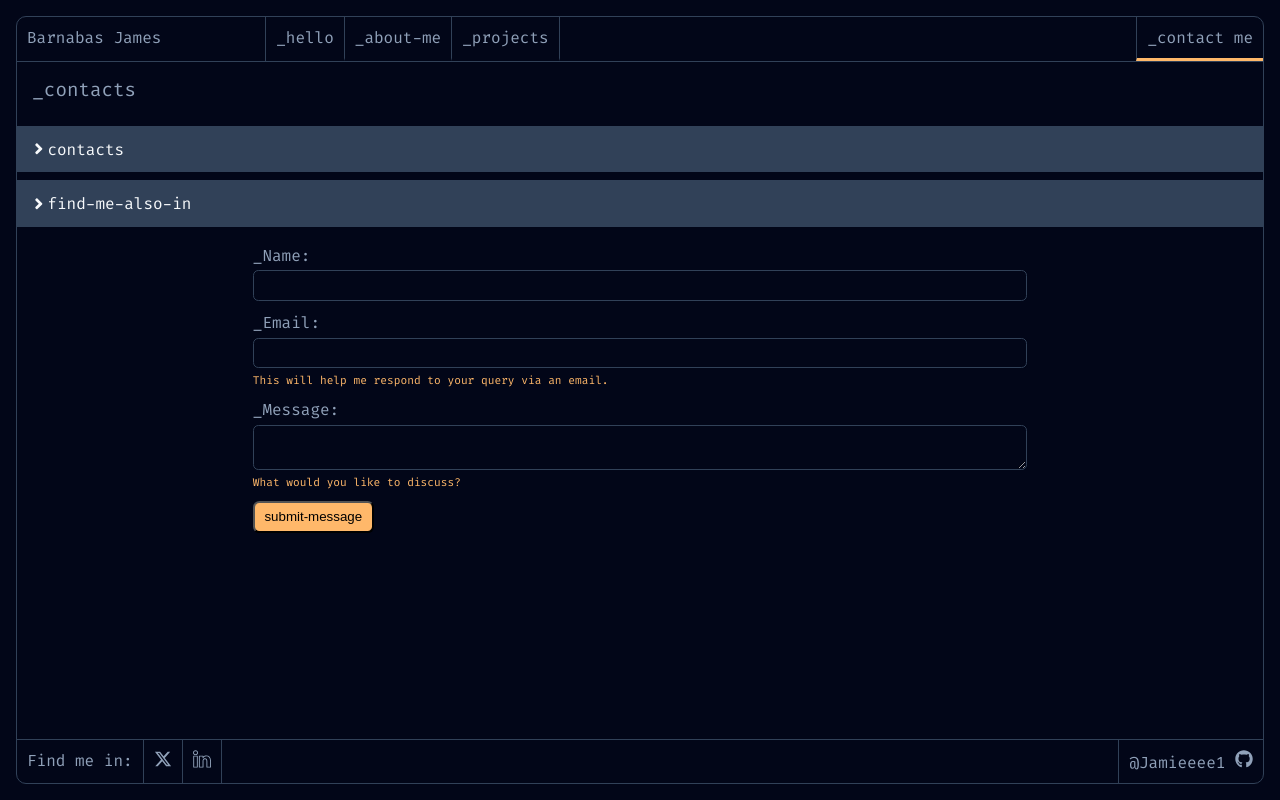
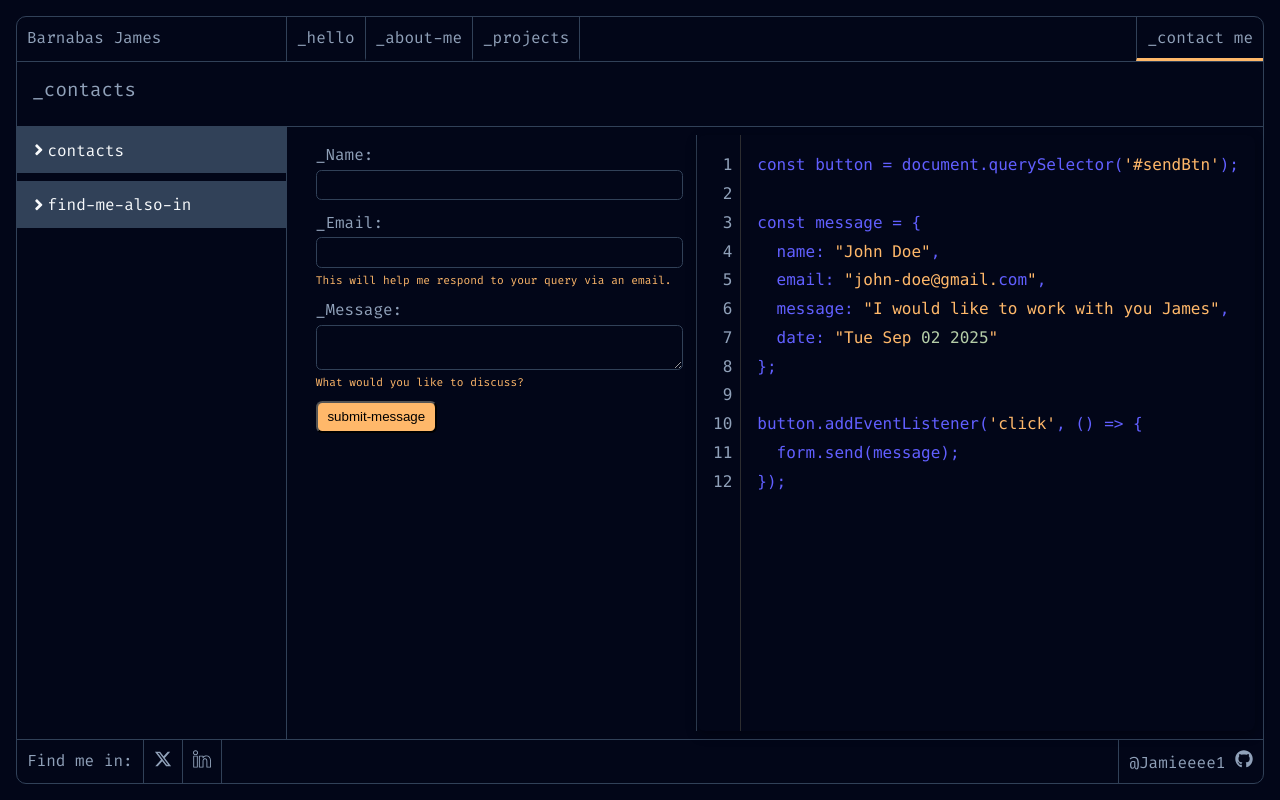
Before and after one commit to Jamieeee1/my-site, a React (Vite) app: page /contactme in a window 1280 px wide. Built offline with nearby package versions, Linux system fonts and the light colour scheme.

Commit message:
done with contact I think

```diff
--- /dev/null
+++ b/src/components/CodeDisplay.scss
@@ -0,0 +1,107 @@
+// VS Code color variables
+$vscode-bg: #1e1e1e;
+$vscode-text: #d4d4d4;
+$vscode-line-numbers: #858585;
+$vscode-border: #2d2d30;
+
+// Syntax colors
+$color-keyword: rgba(97, 95, 255, 1);
+$color-string: rgba(255, 184, 106, 1);
+$color-number: #b5cea8;
+$color-comment: #6a9955;
+$color-method: #dcdcaa;
+$color-property: #9cdcfe;
+
+.code-display {
+  // background-color: $vscode-bg;
+  // color: $vscode-text;
+  font-family: "Monaco", "Menlo", "Ubuntu Mono", "Consolas", monospace;
+  // font-size: 14px;
+  line-height: 1.5;
+  border-radius: 8px;
+  overflow: hidden;
+  box-shadow: 0 4px 12px rgba(0, 0, 0, 0.3);
+  max-width: 100%;
+  overflow-x: auto;
+  display: flex;
+
+  &__container {
+    display: flex;
+    min-width: fit-content;
+  }
+
+  &__line-numbers {
+    // background-color: $vscode-bg;
+    // color: $vscode-line-numbers;
+    padding: 16px 8px 16px 16px;
+    text-align: right;
+    user-select: none;
+    border-right: 1px solid $vscode-border;
+    font-size: 1rem;
+    line-height: 1.5;
+    min-width: 40px;
+
+    .line-number {
+      height: 1.8rem;
+      display: flex;
+      align-items: center;
+      justify-content: flex-end;
+    }
+  }
+
+  &__content {
+    flex: 1;
+    padding: 16px;
+    // background-color: $vscode-bg;
+
+    .code-line {
+      height: 1.8rem;
+      display: flex;
+      align-items: center;
+      white-space: pre;
+      font-family: inherit;
+      color: $color-keyword;
+    }
+  }
+
+  // Syntax highlighting
+  .keyword {
+    color: $color-keyword;
+    font-weight: normal;
+  }
+
+  .string {
+    color: $color-string;
+  }
+
+  .number {
+    color: $color-number;
+  }
+
+  .comment {
+    color: $color-comment;
+    font-style: italic;
+  }
+
+  .method {
+    color: $color-keyword;
+  }
+
+  .property {
+    color: $color-keyword;
+  }
+
+  // Responsive
+  @media (max-width: 768px) {
+    // font-size: 12px;
+
+    &__line-numbers {
+      padding: 12px 6px 12px 12px;
+      min-width: 35px;
+    }
+
+    &__content {
+      padding: 12px;
+    }
+  }
+}
--- /dev/null
+++ b/src/components/Codedisplay.jsx
@@ -0,0 +1,58 @@
+import React from "react";
+import "./CodeDisplay.scss";
+
+const CodeDisplay = ({ code, language = "javascript", className = "" }) => {
+  const lines = code.split("\n");
+
+  const highlightJavaScript = (line) => {
+    return (
+      line
+        // Strings first (to protect content inside strings)
+        .replace(/(['"`])([^'"`]*)\1/g, '<span class="string">$1$2$1</span>')
+        // Comments
+        .replace(/(\/\/.*$)/gm, '<span class="comment">$1</span>')
+        // Keywords (avoiding already highlighted content)
+        .replace(
+          /\b(const|let|var|function|if|else|for|while|return|class|import|export)\b(?![^<]*>)/g,
+          '<span class="keyword">$1</span>'
+        )
+        // Numbers
+        .replace(/\b(\d+)\b(?![^<]*>)/g, '<span class="number">$1</span>')
+        // Methods and properties (avoiding already highlighted content)
+        .replace(/(\w+)(\()(?![^<]*>)/g, '<span class="method">$1</span>$2')
+        .replace(/\.(\w+)(?![^<]*>)/g, '.<span class="property">$1</span>')
+        // Object keys
+        .replace(/(\w+):(?![^<]*>)/g, '<span class="property">$1</span>:')
+    );
+  };
+
+  return (
+    <div className={`code-display ${className}`}>
+      <div className="code-display__container">
+        <div className="code-display__line-numbers">
+          {lines.map((_, index) => (
+            <div key={index} className="line-number">
+              {index + 1}
+            </div>
+          ))}
+        </div>
+        <div className="code-display__content">
+          {lines.map((line, index) => (
+            <div key={index} className="code-line">
+              <span
+                dangerouslySetInnerHTML={{
+                  __html:
+                    language === "javascript"
+                      ? highlightJavaScript(line)
+                      : line,
+                }}
+              />
+            </div>
+          ))}
+        </div>
+      </div>
+    </div>
+  );
+};
+
+export default CodeDisplay;
--- a/src/components/Footer.jsx
+++ b/src/components/Footer.jsx
@@ -11,19 +11,19 @@ const Footer = () => {
       <div className="footer-div">
         <div className="footer-div-1">
           <span>Find me in: </span>
-          <Link to="">
+          <Link target="_blank" to="https://x.com/Meet_JamesB">
             <span>
               <FaXTwitter />
             </span>
           </Link>
-          <Link to="">
+          <Link target="_blank" to="https://www.linkedin.com/in/barnabas-james">
             <span>
               <SlSocialLinkedin />
             </span>
           </Link>
         </div>
         <div className="footer-div-2">
-          <Link to="">
+          <Link target="_blank" to="https://github.com/Jamieeee1">
             <span className="footer-div-2-main">
               @Jamieeee1 <FaGithub />
             </span>
--- a/src/index.scss
+++ b/src/index.scss
@@ -258,6 +258,15 @@ a {
   display: flex;
   flex-direction: column;
   gap: 0.5em;
+  height: 100%;
+  flex: 1;
+}
+
+.contacts-inner-div,
+.contacts-side-div {
+  display: flex;
+  flex-direction: column;
+  gap: 0.5em;
 }
 
 #contact-form {
@@ -297,18 +306,12 @@ a {
 //   gap: 10px;
 // }
 
-// @media (width < 768px) {
-//   .nav-div {
-//     justify-content: space-between;
-//   }
-// }
-
 .fs-form {
   display: grid;
   gap: 0.7em;
   width: 100%;
   padding: 0.6em 0.8em;
-  max-width: 800px;
+  max-width: 500px;
 }
 
 .fs-field {
@@ -362,6 +365,10 @@ a {
 .contact-succeeded-p {
   color: white;
   font-size: 1.2rem;
+}
+
+.code-show {
+  display: none;
 }
 
 .projects-main-div {
@@ -516,6 +523,20 @@ ul.personal-li li:hover {
     }
   }
 
+  .contacts-inner-div {
+    flex-direction: row;
+    flex: 1 1 auto;
+    // margin-top: 0.5em;
+    // padding-top: 0.5em;
+    border-top: $borders;
+  }
+
+  .contacts-side-div {
+    // width: 30%;
+    // height: 100%;
+    border-right: $borders;
+  }
+
   .home-div-2 {
     display: flex;
     flex-direction: column;
@@ -529,9 +550,11 @@ ul.personal-li li:hover {
   }
 
   .owner-name,
-  .about-side-panel {
+  .about-side-panel,
+  .contacts-side-div {
     width: 20%;
-    max-width: 300px;
+    min-width: 270px;
+    max-width: 350px;
   }
 
   .projects-mobile-header {
@@ -543,7 +566,7 @@ ul.personal-li li:hover {
   }
 }
 
-@media (width >= 1024px) {
+@media (width >= 1240px) {
   // body {
   //   height: 100dvh;
   //   width: 100dvw;
@@ -561,4 +584,31 @@ ul.personal-li li:hover {
     grid-template-columns: repeat(3, 1fr);
     row-gap: 1.3em;
   }
+
+  .code-show {
+    display: flex;
+    flex: 1;
+    border-left: $borders;
+  }
+
+  .contacts-other-side {
+    // display: grid;
+    // grid-template-columns: 1fr 1fr;
+    // grid-template-rows: 1fr;
+    display: flex;
+    flex: 1 1 auto;
+    padding: 0.5em;
+  }
+
+  .contact-me-div {
+    flex-direction: column;
+  }
+
+  // body {
+  //   height: 100dvh;
+  // }
+
+  // .outlet-div {
+  //   overflow-y: scroll;
+  // }
 }
--- a/src/pages/Contactme.jsx
+++ b/src/pages/Contactme.jsx
@@ -9,30 +9,46 @@ import {
   FaAngleDown,
 } from "react-icons/fa";
 import ContactForm from "../components/ContactForm";
+import CodeDisplay from "../components/Codedisplay";
 
+//james remember to make the date live.
 const Contactme = () => {
+  const now = new Date();
+  let currentDate = now.toDateString();
+
   const { useMediaQuery } = useContext(SiteContext);
   const isMobile = useMediaQuery("(max-width: 768px)");
 
-  const [isOpen, setisOpen] = useState({
-    buttonone: false,
-    buttontwo: false,
-  });
-  const toggle = (key) => {
-    setisOpen((prev) => ({ ...prev, [key]: !prev[key] }));
+  const [buttonone, setButtonone] = useState(false);
+  const [buttontwo, setButtontwo] = useState(false);
+
+  const code = `const button = document.querySelector('#sendBtn');
+
+const message = {
+  name: "John Doe",
+  email: "john-doe@gmail.com",
+  message: "I would like to work with you James",
+  date: "${currentDate}"
 };
+
+button.addEventListener('click', () => {
+  form.send(message);
+});`;
+
   return (
     <div className="contacts-main-div">
       <span className="contact-mobile-header">_contacts</span>
+      <div className="contacts-inner-div">
+        <div className="contacts-side-div">
           <div>
             <span
-          onClick={() => toggle("buttonone")}
+              onClick={() => setButtonone(!buttonone)}
               className="contact-drop-buttons"
             >
-          {isOpen.buttonone ? <FaAngleDown /> : <FaAngleRight />}
+              {buttonone ? <FaAngleDown /> : <FaAngleRight />}
               contacts
             </span>
-        {isOpen.buttonone && (
+            {buttonone && (
               <div className="contacts-drop-div">
                 <span>
                   {" "}
@@ -55,13 +71,13 @@ const Contactme = () => {
           </div>
           <div>
             <span
-          onClick={() => toggle("buttontwo")}
+              onClick={() => setButtontwo(!buttontwo)}
               className="contact-drop-buttons"
             >
-          {isOpen.buttontwo ? <FaAngleDown /> : <FaAngleRight />}
+              {buttontwo ? <FaAngleDown /> : <FaAngleRight />}
               find-me-also-in
             </span>
-        {isOpen.buttontwo && (
+            {buttontwo && (
               <div className="contacts-drop-div">
                 <a
                   href="https://x.com/Meet_JamesB?t=QnGCQHT2FUi-kQc08LZgKA&s=09"
@@ -98,8 +114,15 @@ const Contactme = () => {
               </div>
             )}
           </div>
+        </div>
+        <div className="contacts-other-side">
           <div className="contact-me-div">
             <ContactForm />
+          </div>
+          <div className="code-show">
+            <CodeDisplay code={code} language="javascript" />
+          </div>
+        </div>
       </div>
     </div>
   );
```
Lines whose indentation alone changed are shown as unchanged.
